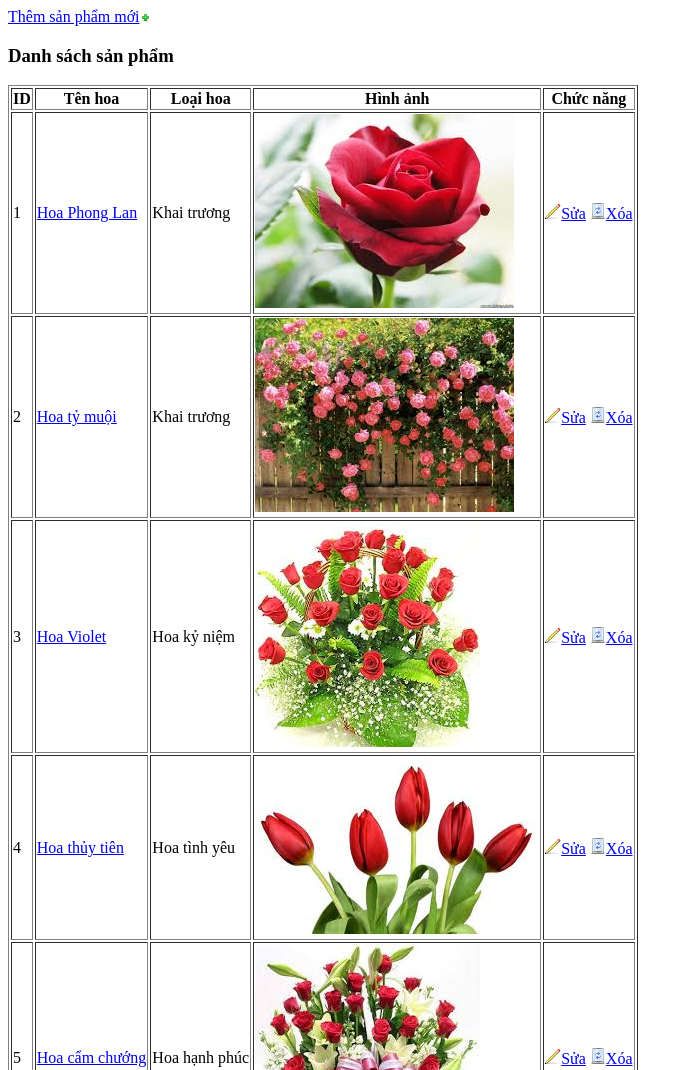
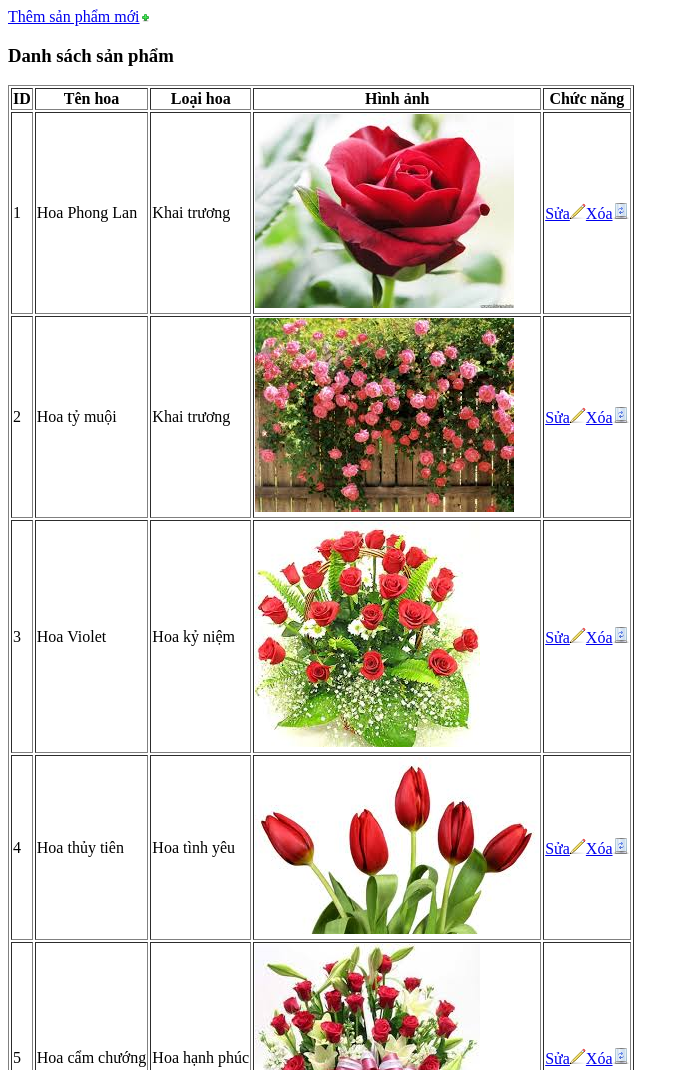
Before and after one commit to nvdinh185/dom-bai2, a plain HTML site: page index.html in a window 1280 px wide. Shown: the top 1070 px of the page, without its empty margins (0-693 px from the left). Drawn offline with Linux system fonts and the light colour scheme.

Commit message:
add main

```diff
--- a/index.html
+++ b/index.html
@@ -10,8 +10,8 @@
 	<div>
 		<a href="#" title="">Thêm sản phẩm mới<img src="images/plus-small.gif" alt="plus-small.gif" /></a>
 		<h3>Danh sách sản phẩm</h3>
-		<table border="1px">
-			<tr>
+		<table id="tbl" border="1px">
+			<!-- <tr>
 				<th>ID</th>
 				<th>Tên hoa</th>
 				<th>Loại hoa</th>
@@ -67,7 +67,7 @@
 					<a href="#" title="Sửa"><img src="images/pencil.gif" alt="pencil.gif" />Sửa</a>
 					<a href="#" title="Xóa"><img src="images/bin.gif" alt="bin.gif" />Xóa</a>
 				</td>
-			</tr>
+			</tr> -->
 		</table>
 		<p>
 			Page: <a href="#" title="1">1</a>|<a href="#" title="2">2</a>|<a href="#" title="3">3</a>|<a href="#"
@@ -77,6 +77,7 @@
 		</p>
 		<p>Copyright &copy; 2013 <a href="#" title="VinaTAB.EDU">VinaTAB.EDU</a></p>
 	</div>
+	<script src="main.js"></script>
 </body>
 
 </html>
--- /dev/null
+++ b/main.js
@@ -0,0 +1,101 @@
+const tbElement = document.querySelector('#tbl');
+
+// Tiêu đề
+const tr1Element = document.createElement('tr');
+
+const th1Element = document.createElement('th');
+th1Element.innerText = 'ID';
+tr1Element.appendChild(th1Element);
+const th2Element = document.createElement('th');
+th2Element.innerText = 'Tên hoa';
+tr1Element.appendChild(th2Element);
+const th3Element = document.createElement('th');
+th3Element.innerText = 'Loại hoa';
+tr1Element.appendChild(th3Element);
+const th4Element = document.createElement('th');
+th4Element.innerText = 'Hình ảnh';
+tr1Element.appendChild(th4Element);
+const th5Element = document.createElement('th');
+th5Element.innerText = 'Chức năng';
+tr1Element.appendChild(th5Element);
+tbElement.appendChild(tr1Element);
+
+const listHoa = [
+    {
+        id: 1,
+        tenHoa: 'Hoa Phong Lan',
+        loaiHoa: 'Khai trương',
+        hinhAnh: 'images/tmp/hoa1.jpg'
+    },
+    {
+        id: 2,
+        tenHoa: 'Hoa tỷ muội',
+        loaiHoa: 'Khai trương',
+        hinhAnh: 'images/tmp/hoa2.jpg'
+    },
+    {
+        id: 3,
+        tenHoa: 'Hoa Violet',
+        loaiHoa: 'Hoa kỷ niệm',
+        hinhAnh: 'images/tmp/hoa3.jpg'
+    },
+    {
+        id: 4,
+        tenHoa: 'Hoa thủy tiên',
+        loaiHoa: 'Hoa tình yêu',
+        hinhAnh: 'images/tmp/hoa4.jpg'
+    },
+    {
+        id: 5,
+        tenHoa: 'Hoa cẩm chướng',
+        loaiHoa: 'Hoa hạnh phúc',
+        hinhAnh: 'images/tmp/hoa5.jpg'
+    }
+]
+
+// Nội dung
+listHoa.forEach(function (hoa) {
+    const tr2Element = document.createElement('tr');
+    const td1Element = document.createElement('td');
+    td1Element.innerText = hoa.id;
+    tr2Element.appendChild(td1Element);
+    const td2Element = document.createElement('td');
+    td2Element.innerText = hoa.tenHoa;
+    tr2Element.appendChild(td2Element);
+    const td3Element = document.createElement('td');
+    td3Element.innerText = hoa.loaiHoa;
+    tr2Element.appendChild(td3Element);
+    const td4Element = document.createElement('td');
+    const img1Element = document.createElement('img');
+    img1Element.src = hoa.hinhAnh;
+    img1Element.alt = hoa.hinhAnh;
+
+    td4Element.appendChild(img1Element);
+    tr2Element.appendChild(td4Element);
+
+    const td5Element = document.createElement('td');
+    const a1Element = document.createElement('a');
+    a1Element.href = '#';
+    a1Element.title = 'Sửa';
+    a1Element.innerText = 'Sửa';
+    const img2Element = document.createElement('img');
+    img2Element.src = 'images/pencil.gif';
+    img2Element.alt = 'images/pencil.gif';
+    a1Element.appendChild(img2Element);
+    td5Element.appendChild(a1Element);
+
+    const a2Element = document.createElement('a');
+    a2Element.href = '#';
+    a2Element.title = 'Xóa';
+    a2Element.innerText = 'Xóa';
+    const img3Element = document.createElement('img');
+    img3Element.src = 'images/bin.gif';
+    img3Element.alt = 'images/bin.gif';
+    a2Element.appendChild(img3Element);
+    td5Element.appendChild(a2Element);
+
+    tr2Element.appendChild(td5Element);
+
+    tbElement.appendChild(tr2Element);
+
+})
```
